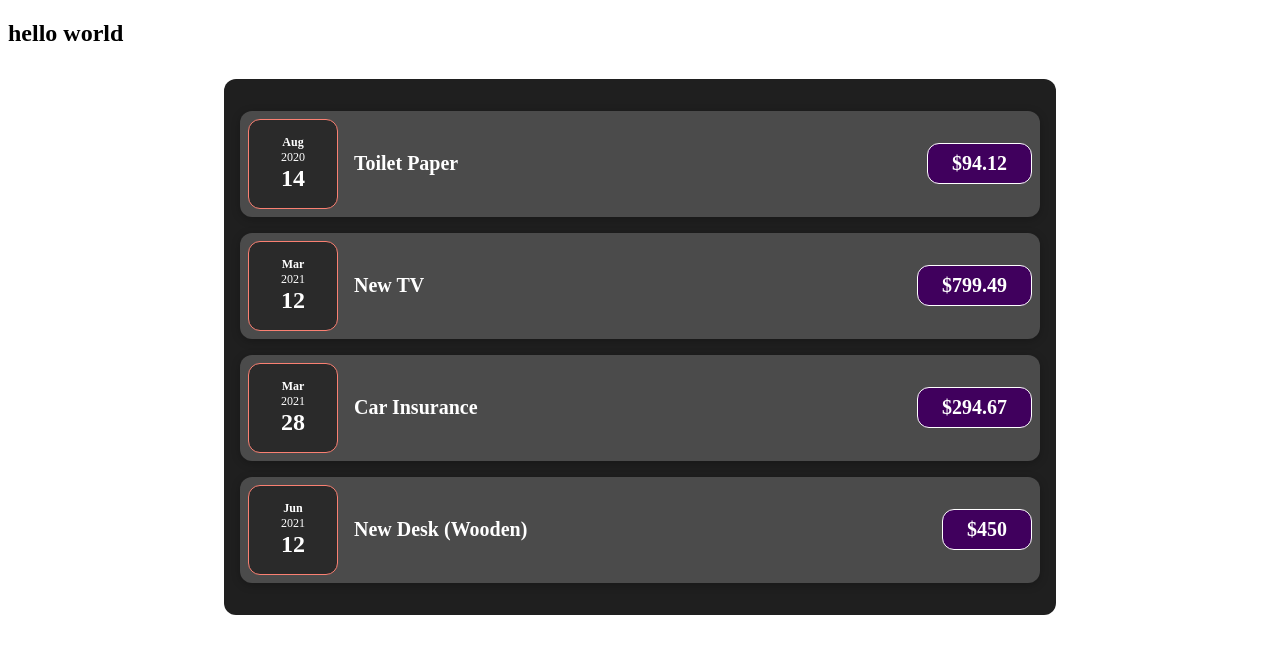
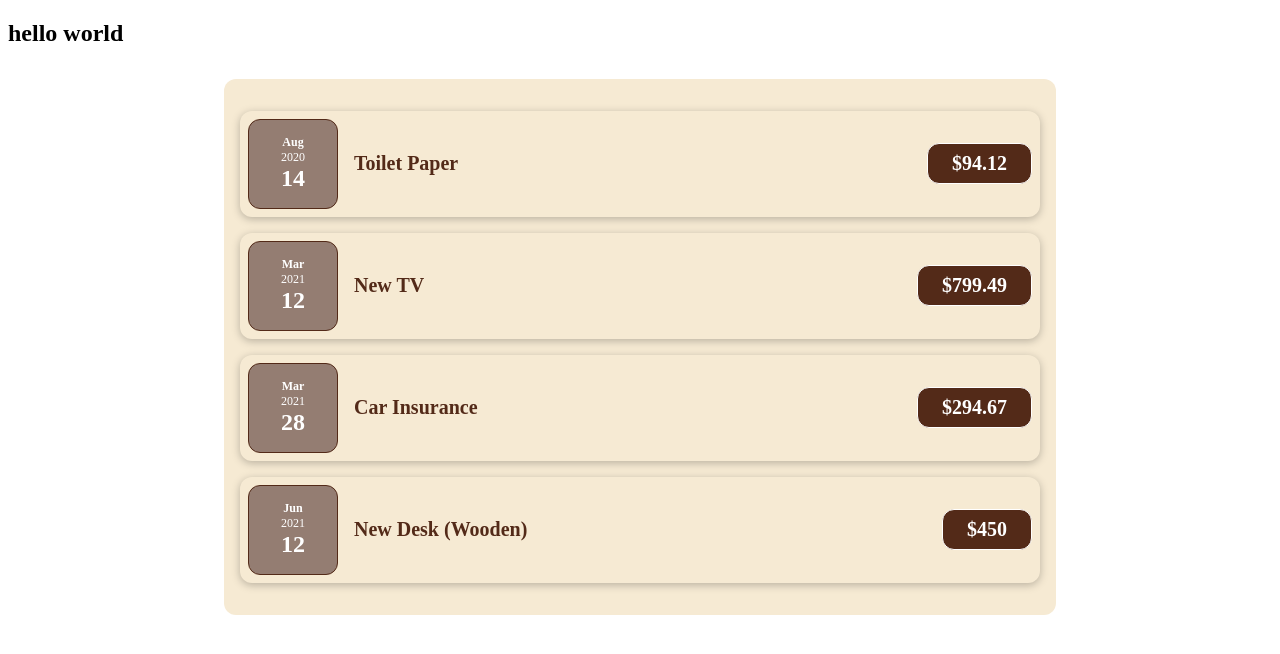
Before and after one commit to DADA6041/Expense_Tracker_React, a React (Create React App) app: page / in a window 1280 px wide. Shown: the top 654 px of the page. Built offline with nearby package versions, Linux system fonts and the light colour scheme.

Commit message:
:art: [style] 메인컬러 변경

```diff
--- a/src/components/ExpenseDate/expenseDate.css
+++ b/src/components/ExpenseDate/expenseDate.css
@@ -5,8 +5,8 @@
   justify-content: center;
   width: 5.5rem;
   height: 5.5rem;
-  border: 1px solid salmon;
-  background-color: #2a2a2a;
+  border: 1.5px solid #532a18;
+  background-color: #947d72;
   color: #fff;
   border-radius: 12px;
 }
--- a/src/components/ExpenseItem/expenseItem.css
+++ b/src/components/ExpenseItem/expenseItem.css
@@ -6,7 +6,7 @@
   padding: 0.5rem;
   margin: 1rem 0;
   border-radius: 12px;
-  background-color: #4b4b4b;
+  background-color: transparent;
 }
 
 .expense-item-desc {
@@ -20,7 +20,7 @@
 }
 
 .expense-item h2 {
-  color: #fff;
+  color: #532a18;
   font-size: 1rem;
   flex: 1;
   margin: 0 1rem;
@@ -30,10 +30,10 @@
   font-size: 1rem;
   font-weight: bold;
   color: #fff;
-  border: 1px solid white;
+  border: 1.5px solid white;
   padding: 0.5rem;
   border-radius: 12px;
-  background-color: #40005d;
+  background-color: #532a18;
 }
 
 @media (min-width: 580px) {
--- a/src/components/Expenses/expenses.css
+++ b/src/components/Expenses/expenses.css
@@ -1,6 +1,6 @@
 .expenses {
   padding: 1rem;
-  background-color: rgb(31, 31, 31);
+  background-color: #f6ead3;
   margin: 2rem auto;
   width: 50rem;
   max-width: 95%;
```
